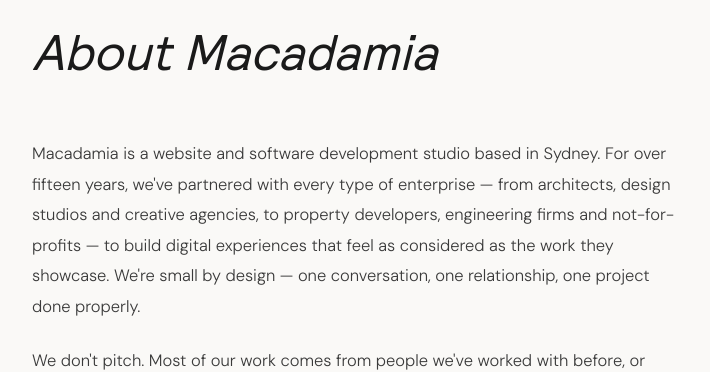
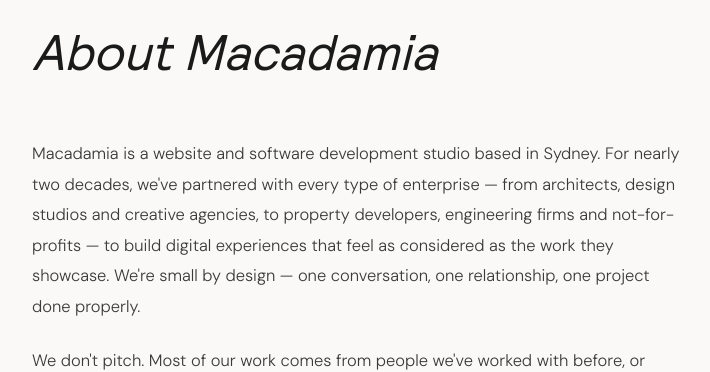
Before and after one commit to macadamiasyd/macadamiasite, a Next.js app: page / in a window 1280 px wide. Shown: the part 6180-6552 px from the top of the page, without its empty margins (282-992 px from the left). Built offline with nearby package versions, Linux system fonts and the light colour scheme.

Commit message:
About copy: "For over fifteen years" -> "For nearly two decades"
Co-Authored-By: Claude Opus 4.6 <noreply@anthropic.com>

```diff
--- a/src/components/AboutPage.tsx
+++ b/src/components/AboutPage.tsx
@@ -56,7 +56,7 @@ export default function AboutPage() {
 
       <p className={styles.text}>
         Macadamia is a website and software development studio based in Sydney.
-        For over fifteen years, we&apos;ve partnered with every type of
+        For nearly two decades, we&apos;ve partnered with every type of
         enterprise — from architects, design studios and creative agencies, to
         property developers, engineering firms and not-for-profits — to build
         digital experiences that feel as considered as the work they showcase.
```
